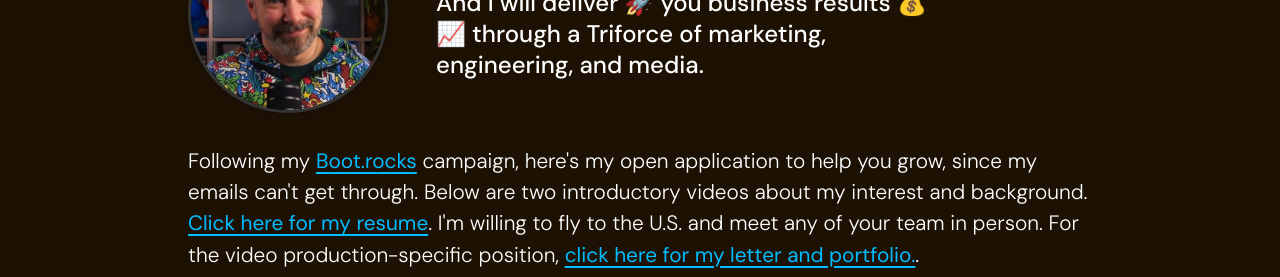
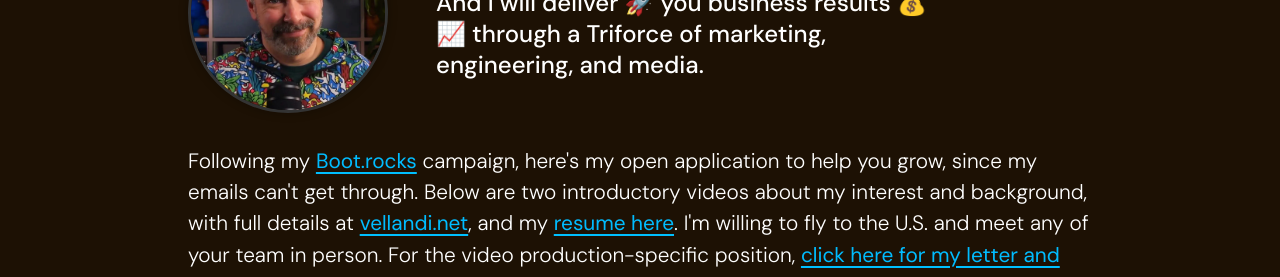
Before and after one commit to mvellandi/hey-boot, a website built with Vite: page src/index.html in a window 1280 px wide. Shown: the part 247-524 px from the top of the page. Built offline with nearby package versions, Linux system fonts and the light colour scheme; a web font is replaced by a local one; what @vimeo/player would draw is missing.

Commit message:
Update index.html to include links to personal website and resume, enhancing the application section with additional context and accessibility for potential employers.

```diff
--- a/src/index.html
+++ b/src/index.html
@@ -117,9 +117,12 @@
           <a href="https://boot.rocks" class="link">Boot.rocks</a> campaign,
           here's my open application to help you grow, since my emails can't get
           through. Below are two introductory videos about my interest and
-          background. <a href="#" class="link">Click here for my resume</a>. I'm
-          willing to fly to the U.S. and meet any of your team in person. For
-          the video production-specific position,
+          background, with full details at
+          <a href="http://vellandi.net" target="_blank" class="link"
+            >vellandi.net</a
+          >, and my <a href="#" class="link"> resume here</a>. I'm willing to
+          fly to the U.S. and meet any of your team in person. For the video
+          production-specific position,
           <a href="#" class="link">click here for my letter and portfolio.</a>.
         </p>
         <section class="videos">
```
